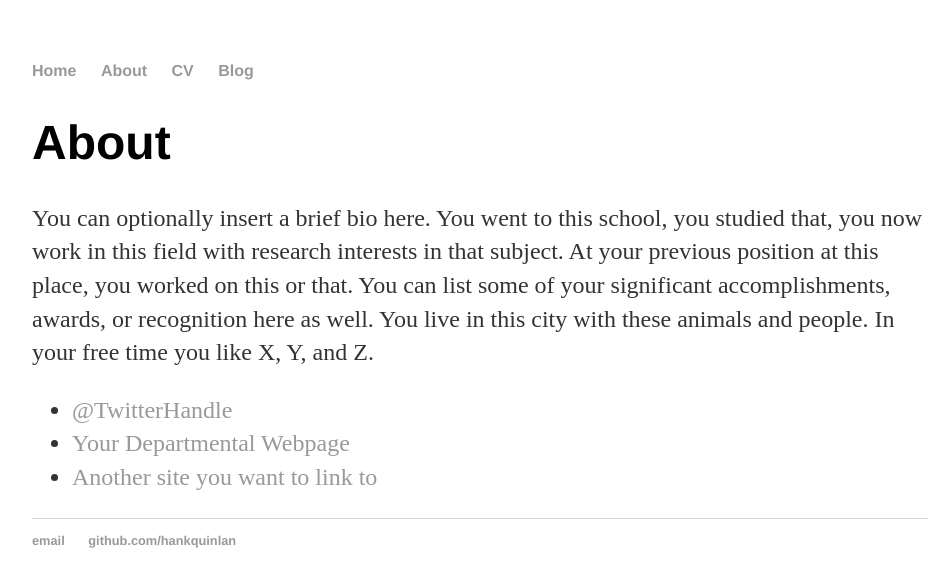
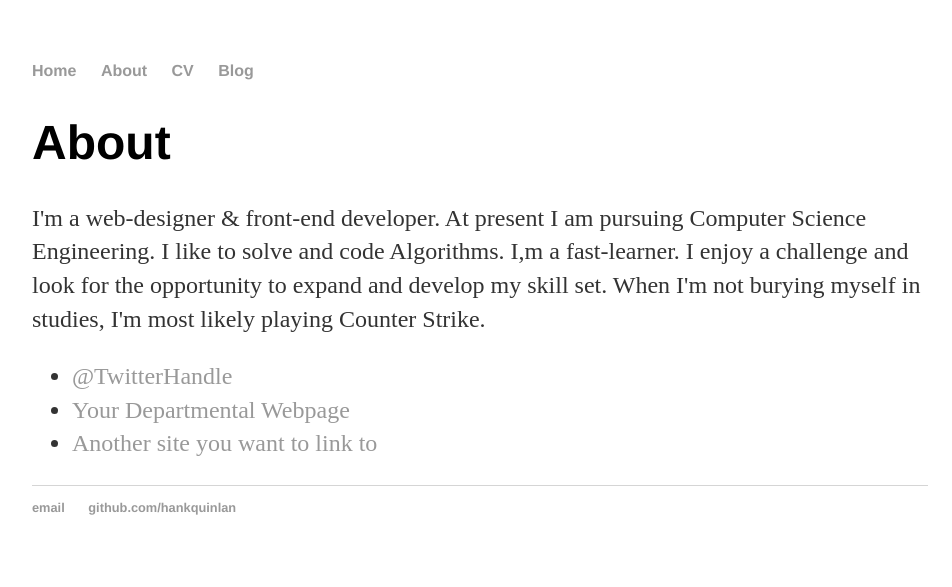
Before and after one commit to kelwin17/deveshlashkari.github.io, a Jekyll site: the page built from about/index.html, in a window 1280 px wide. Shown: the top 587 px of the page, without its empty margins (160-1112 px from the left). Built offline with Jekyll 4.4.1, drawn with Linux system fonts in a browser that asks for light colours.

Commit message:
Update index.html

```diff
--- a/about/index.html
+++ b/about/index.html
@@ -1,11 +1,19 @@
 ---
 layout: default
-title: About Hank Quinlan
+title: About Devesh Lashkari
 ---
 
 		<div class="about">
 			<h1>About</h1>
-			<p>You can optionally insert a brief bio here. You went to this school, you studied that, you now work in this field with research interests in that subject. At your previous position at this place, you worked on this or that. You can list some of your significant accomplishments, awards, or recognition here as well. You live in this city with these animals and people. In your free time you like X, Y, and Z.</p>
+			<p>I'm a web-designer & front-end developer. At present I am pursuing Computer Science Engineering. I like to solve and code Algorithms.
+
+
+I,m a fast-learner. I enjoy a challenge and look for the opportunity to expand and develop my skill set.
+
+
+When I'm not burying myself in studies, I'm most likely playing Counter Strike.
+
+</p>
 
 			<ul class="contacts">
 				<li><a href="#">@TwitterHandle</a></li>
```
